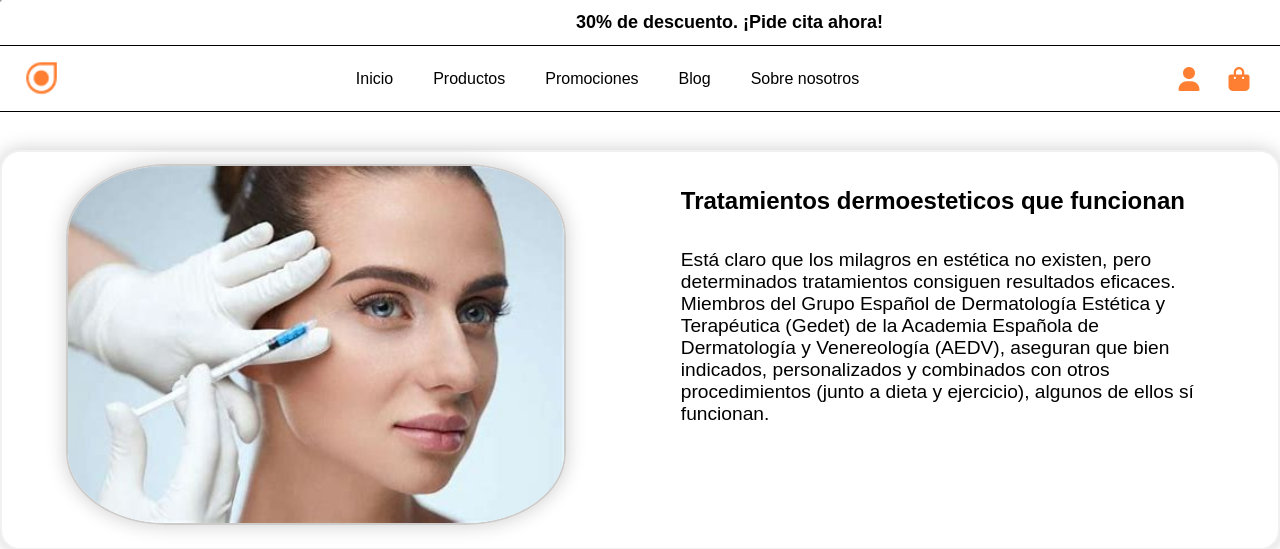
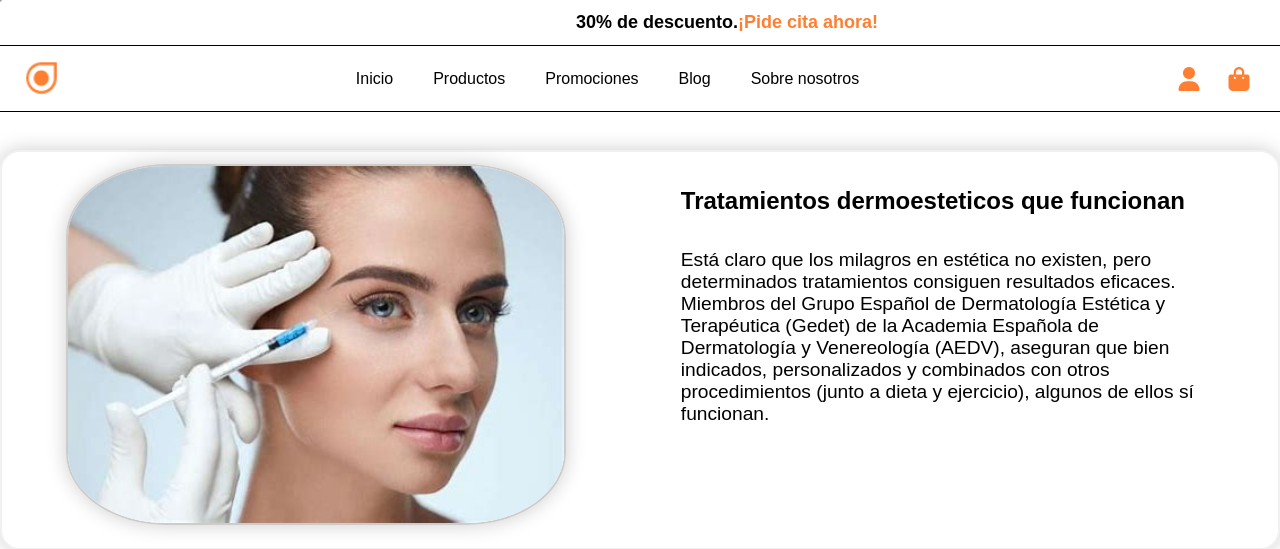
Before and after one commit to Fsolanaa/Vaguada2.0, a PHP site: page /Blog.php in a window 1280 px wide; the page is wider, and only the part inside the window is pictured. Shown: the top 549 px of that part. Run offline with PHP 8.4, Linux system fonts and the light colour scheme.

Commit message:
Color a oferta

```diff
--- a/Centros_Unico/include/header.php
+++ b/Centros_Unico/include/header.php
@@ -4,7 +4,8 @@
 <div id="cajaContacto">
     <div class="contacto">
 
-        <h5>30% de descuento. ¡Pide cita ahora!</h5>
+        <h5>30% de descuento. <h5 class="naranja">¡Pide cita ahora!</h5></h5>
+
 
     </div>
 </div>
--- a/Centros_Unico/styles/comun.css
+++ b/Centros_Unico/styles/comun.css
@@ -53,7 +53,9 @@ li{
   overflow: hidden;
 
 }
-
+.naranja{
+  color: #ff7f32;
+}
 @keyframes marquee {
   0% {
     transform: translate(100%, 0); /* texto inicialmente fuera de la pantalla */
```
